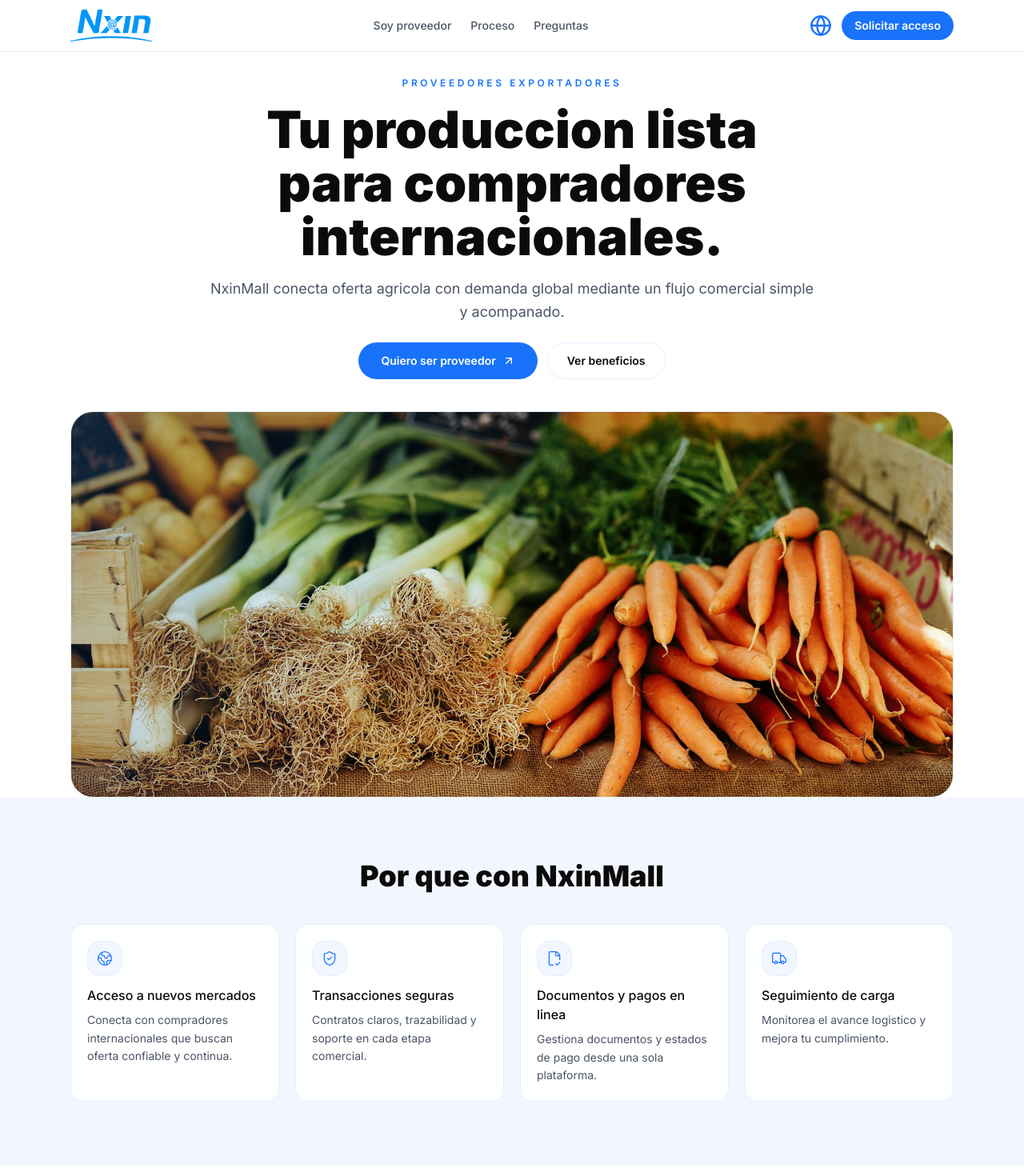
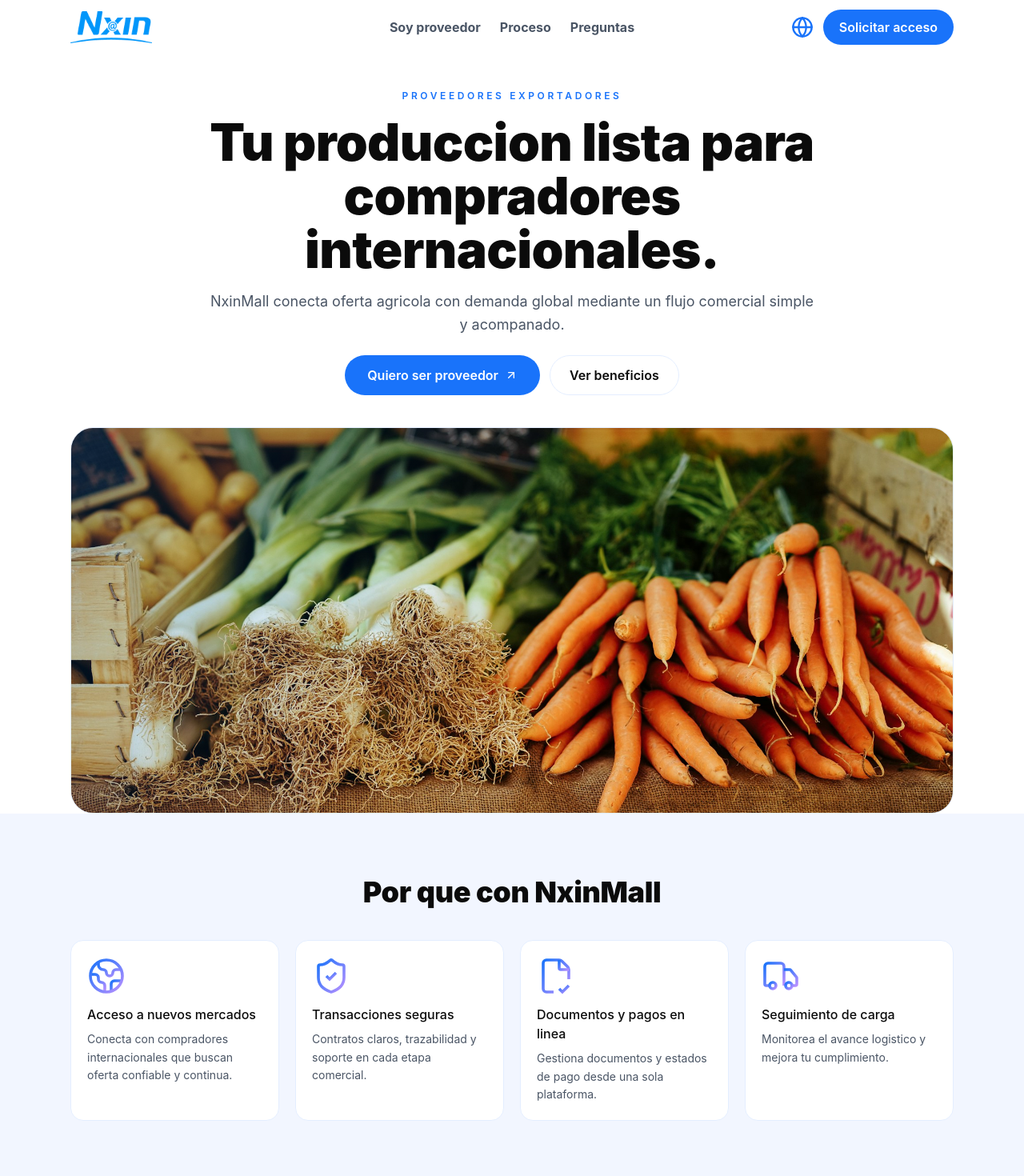
Before and after one commit to patrickpoc/nxinmall, a Next.js app: page / in a window 1280 px wide. Shown: the top 1470 px of the page at 80% size. Built offline with nearby package versions, Linux system fonts and the light colour scheme.

Commit message:
Refine header layout, icons, and animations

```diff
--- a/src/app/globals.css
+++ b/src/app/globals.css
@@ -9,8 +9,8 @@
   --color-ink: #0b0b0b;
   --color-success: #5fbf7a;
 
-  --font-sans: var(--font-inter), 'Segoe UI', sans-serif;
-  --font-display: var(--font-inter), 'Segoe UI', sans-serif;
+  --font-sans: 'Inter', 'Segoe UI', sans-serif;
+  --font-display: 'Inter', 'Segoe UI', sans-serif;
 }
 
 :root {
@@ -32,8 +32,16 @@
   font-family: var(--font-display);
 }
 
+.landing h1,
+.landing h2 {
+  font-weight: 900;
+  font-family: 'Inter', 'Segoe UI', sans-serif;
+  letter-spacing: -0.01em;
+}
+
+
 @keyframes fadeUp {
-  from { opacity: 0; transform: translateY(16px); }
+  from { opacity: 0; transform: translateY(12px); }
   to { opacity: 1; transform: translateY(0); }
 }
 
@@ -43,7 +51,7 @@
 }
 
 .animate-fade-up {
-  animation: fadeUp 0.7s ease both;
+  animation: fadeUp 0.9s ease both;
 }
 
 .animate-fade-in {
@@ -60,12 +68,30 @@
 }
 
 .animate-soft-zoom {
-  animation: softZoom 1.1s ease both;
+  animation: softZoom 1.4s ease both;
 }
 
 @keyframes softZoom {
-  from { transform: scale(1.02); opacity: 0; }
+  from { transform: scale(1.01); opacity: 0; }
   to { transform: scale(1); opacity: 1; }
+}
+
+.reveal {
+  opacity: 0;
+  transform: translateY(12px);
+}
+
+.reveal-zoom {
+  opacity: 0;
+  transform: scale(1.01);
+}
+
+.reveal.is-visible {
+  animation: fadeUp 0.7s ease both;
+}
+
+.reveal-zoom.is-visible {
+  animation: softZoom 1.1s ease both;
 }
 
 @media (prefers-reduced-motion: reduce) {
@@ -75,4 +101,10 @@
   .animate-soft-zoom {
     animation: none;
   }
+
+  .reveal,
+  .reveal-zoom {
+    opacity: 1;
+    transform: none;
+  }
 }
--- a/src/app/layout.tsx
+++ b/src/app/layout.tsx
@@ -1,8 +1,5 @@
 import type { Metadata } from 'next';
-import { Inter } from 'next/font/google';
 import './globals.css';
-
-const inter = Inter({ subsets: ['latin'], variable: '--font-inter' });
 
 export const metadata: Metadata = {
   title: 'NxinMall | Exportadores',
@@ -11,7 +8,7 @@
 
 export default function RootLayout({ children }: { children: React.ReactNode }) {
   return (
-    <html lang="es" className={inter.variable}>
+    <html lang="es">
       <body>{children}</body>
     </html>
   );
--- a/src/app/page.tsx
+++ b/src/app/page.tsx
@@ -3,7 +3,7 @@
 import { useEffect, useState } from 'react';
 import Link from 'next/link';
 import { useSearchParams } from 'next/navigation';
-import { ArrowUpRight, FileCheck2, Globe, Globe2, ShieldCheck, Truck } from 'lucide-react';
+import { ArrowUpRight, Globe } from 'lucide-react';
 
 type Lang = 'es' | 'en' | 'pt';
 
@@ -252,7 +252,85 @@
   },
 };
 
-const BENEFIT_ICONS = [Globe2, ShieldCheck, FileCheck2, Truck];
+type IconNode = [keyof JSX.IntrinsicElements, Record<string, string>][];
+
+const ICON_NODES: IconNode[] = [
+  [
+    ['path', { d: 'M21.54 15H17a2 2 0 0 0-2 2v4.54', key: '1djwo0' }],
+    [
+      'path',
+      {
+        d: 'M7 3.34V5a3 3 0 0 0 3 3a2 2 0 0 1 2 2c0 1.1.9 2 2 2a2 2 0 0 0 2-2c0-1.1.9-2 2-2h3.17',
+        key: '1tzkfa',
+      },
+    ],
+    [
+      'path',
+      {
+        d: 'M11 21.95V18a2 2 0 0 0-2-2a2 2 0 0 1-2-2v-1a2 2 0 0 0-2-2H2.05',
+        key: '14pb5j',
+      },
+    ],
+    ['circle', { cx: '12', cy: '12', r: '10', key: '1mglay' }],
+  ],
+  [
+    [
+      'path',
+      {
+        d: 'M20 13c0 5-3.5 7.5-7.66 8.95a1 1 0 0 1-.67-.01C7.5 20.5 4 18 4 13V6a1 1 0 0 1 1-1c2 0 4.5-1.2 6.24-2.72a1.17 1.17 0 0 1 1.52 0C14.51 3.81 17 5 19 5a1 1 0 0 1 1 1z',
+        key: 'oel41y',
+      },
+    ],
+    ['path', { d: 'm9 12 2 2 4-4', key: 'dzmm74' }],
+  ],
+  [
+    [
+      'path',
+      {
+        d: 'M10.5 22H6a2 2 0 0 1-2-2V4a2 2 0 0 1 2-2h8a2.4 2.4 0 0 1 1.706.706l3.588 3.588A2.4 2.4 0 0 1 20 8v6',
+        key: 'g5mvt7',
+      },
+    ],
+    ['path', { d: 'M14 2v5a1 1 0 0 0 1 1h5', key: 'wfsgrz' }],
+    ['path', { d: 'm14 20 2 2 4-4', key: '15kota' }],
+  ],
+  [
+    [
+      'path',
+      {
+        d: 'M14 18V6a2 2 0 0 0-2-2H4a2 2 0 0 0-2 2v11a1 1 0 0 0 1 1h2',
+        key: 'wrbu53',
+      },
+    ],
+    ['path', { d: 'M15 18H9', key: '1lyqi6' }],
+    [
+      'path',
+      {
+        d: 'M19 18h2a1 1 0 0 0 1-1v-3.65a1 1 0 0 0-.22-.624l-3.48-4.35A1 1 0 0 0 17.52 8H14',
+        key: 'lysw3i',
+      },
+    ],
+    ['circle', { cx: '17', cy: '18', r: '2', key: '332jqn' }],
+    ['circle', { cx: '7', cy: '18', r: '2', key: '19iecd' }],
+  ],
+];
+
+function GradientIcon({ node, id }: { node: IconNode; id: string }) {
+  return (
+    <svg viewBox="0 0 24 24" className="w-12 h-12" fill="none" stroke={`url(#${id})`} strokeWidth="1.8">
+      <defs>
+        <linearGradient id={id} x1="0" y1="0" x2="1" y2="1">
+          <stop offset="0%" stopColor="#1973FA" />
+          <stop offset="100%" stopColor="#B990FF" />
+        </linearGradient>
+      </defs>
+      {node.map(([tag, attrs], index) => {
+        const Tag = tag;
+        return <Tag key={`${id}-${index}`} {...attrs} />;
+      })}
+    </svg>
+  );
+}
 
 const LANG_OPTIONS: { code: Lang; label: string }[] = [
   { code: 'es', label: 'Español' },
@@ -283,6 +361,7 @@
   const initialLang: Lang = ['es', 'en', 'pt'].includes(langParam) ? langParam : 'es';
   const [lang, setLang] = useState<Lang>(initialLang);
   const [langOpen, setLangOpen] = useState(false);
+  const [scrolled, setScrolled] = useState(false);
   const content = COPY[lang];
 
   useEffect(() => {
@@ -297,6 +376,48 @@
       setLang(stored);
     }
   }, [langParam]);
+
+  useEffect(() => {
+    const onScroll = () => setScrolled(window.scrollY > 12);
+    onScroll();
+    window.addEventListener('scroll', onScroll, { passive: true });
+    return () => window.removeEventListener('scroll', onScroll);
+  }, []);
+
+  useEffect(() => {
+    const elements = Array.from(document.querySelectorAll<HTMLElement>('[data-animate]'));
+    let ticking = false;
+
+    const update = () => {
+      const trigger = window.innerHeight * 0.85;
+      elements.forEach((el) => {
+        const rect = el.getBoundingClientRect();
+        const inView = rect.top < trigger && rect.bottom > 0;
+        if (inView) {
+          el.classList.add('is-visible');
+        } else {
+          el.classList.remove('is-visible');
+        }
+      });
+      ticking = false;
+    };
+
+    const onScroll = () => {
+      if (!ticking) {
+        window.requestAnimationFrame(update);
+        ticking = true;
+      }
+    };
+
+    update();
+    window.addEventListener('scroll', onScroll, { passive: true });
+    window.addEventListener('resize', onScroll);
+
+    return () => {
+      window.removeEventListener('scroll', onScroll);
+      window.removeEventListener('resize', onScroll);
+    };
+  }, []);
 
   const handleSubmit = (event: React.FormEvent<HTMLFormElement>) => {
     event.preventDefault();
@@ -321,11 +442,13 @@
   };
 
   return (
-    <div className="min-h-screen text-ink bg-white">
-      <header className="fixed top-0 left-0 right-0 bg-white/90 backdrop-blur border-b border-brand-100 z-50">
-        <div className="max-w-6xl mx-auto px-6 py-3 flex items-center justify-between">
-          <img src="/visuals/logo.png" alt="NxinMall" className="h-10 w-auto" />
-          <nav className="hidden md:flex items-center gap-6 text-sm font-medium text-gray-600">
+    <div className="min-h-screen text-ink bg-white landing">
+      <header className="fixed top-0 left-0 right-0 bg-white/90 backdrop-blur z-50">
+        <div className="max-w-6xl mx-auto px-6 py-3 flex items-center">
+          <div className="flex-1">
+            <img src="/visuals/logo.png" alt="NxinMall" className="h-10 w-auto" />
+          </div>
+          <nav className="hidden md:flex items-center gap-6 text-[16px] font-bold text-gray-600 justify-center">
             <Link href="#beneficios" className="hover:text-brand-900 transition-colors">
               {content.nav.suppliers}
             </Link>
@@ -336,7 +459,7 @@
               {content.nav.faq}
             </Link>
           </nav>
-          <div className="flex items-center gap-3">
+          <div className="flex-1 flex items-center justify-end gap-3">
             <div className="relative">
               <button
                 type="button"
@@ -368,18 +491,19 @@
             </div>
             <Link
               href="#solicitud"
-              className="px-4 py-2 rounded-full bg-brand-900 text-white text-sm font-semibold hover:bg-brand-900/90 transition-colors"
+              className="px-5 py-2.5 rounded-full bg-brand-900 text-white text-[16px] font-semibold hover:bg-brand-900/90 transition-colors"
             >
               {content.nav.cta}
             </Link>
           </div>
         </div>
+        {!scrolled && <div className="h-px w-full bg-transparent" />}
       </header>
 
       <main>
-        <section className="pt-24" id="inicio">
+        <section className="pt-28" id="inicio">
           <div className="max-w-6xl mx-auto px-6">
-            <div className="text-center max-w-3xl mx-auto animate-fade-up">
+            <div className="text-center max-w-3xl mx-auto reveal" data-animate="fade-up">
               <p className="text-xs uppercase tracking-[0.3em] text-brand-700 font-semibold mb-4">
                 {content.hero.badge}
               </p>
@@ -390,13 +514,13 @@
               <div className="flex flex-wrap justify-center gap-3">
                 <Link
                   href="#solicitud"
-                  className="inline-flex items-center gap-2 px-7 py-3 rounded-full bg-brand-900 text-white font-semibold text-sm hover:bg-brand-900/90 transition-colors"
+                  className="inline-flex items-center gap-2 px-7 py-3 rounded-full bg-brand-900 text-white font-semibold text-[16px] hover:bg-brand-900/90 transition-colors"
                 >
                   {content.hero.primary} <ArrowUpRight className="w-4 h-4" />
                 </Link>
                 <Link
                   href="#beneficios"
-                  className="inline-flex items-center gap-2 px-6 py-3 rounded-full border border-brand-100 text-ink font-semibold text-sm hover:bg-white/70 transition-colors"
+                  className="inline-flex items-center gap-2 px-6 py-3 rounded-full border border-brand-100 text-ink font-semibold text-[16px] hover:bg-white/70 transition-colors"
                 >
                   {content.hero.secondary}
                 </Link>
@@ -405,7 +529,10 @@
           </div>
           <div className="mt-10">
             <div className="mx-auto max-w-6xl px-6">
-              <div className="relative overflow-hidden rounded-[28px] border border-brand-100 bg-white aspect-[16/7] animate-soft-zoom">
+              <div
+                className="relative overflow-hidden rounded-[28px] border border-brand-100 bg-white aspect-[16/7] reveal-zoom"
+                data-animate="soft-zoom"
+              >
                 <img
                   src="/visuals/hero.jpg"
                   alt="Cadena de suministro agricola"
@@ -419,22 +546,23 @@
 
         <section className="py-20 bg-brand-50" id="beneficios">
           <div className="max-w-6xl mx-auto px-6">
-            <div className="text-center max-w-2xl mx-auto mb-10 animate-fade-up">
+            <div className="text-center max-w-2xl mx-auto mb-10 reveal" data-animate="fade-up">
               <h2 className="text-[2.25rem] font-black text-ink font-display leading-[1.05]">
                 {content.benefitsTitle}
               </h2>
             </div>
             <div className="grid grid-cols-1 sm:grid-cols-2 lg:grid-cols-4 gap-5">
               {content.benefits.map((benefit, index) => {
-                const Icon = BENEFIT_ICONS[index];
+                const iconNode = ICON_NODES[index];
                 return (
                   <div
                     key={benefit.title}
-                    className="p-5 rounded-2xl bg-white border border-brand-100 animate-fade-up"
+                    className="p-5 rounded-2xl bg-white border border-brand-100 reveal"
+                    data-animate="fade-up"
                     style={{ animationDelay: `${index * 80}ms` }}
                   >
-                    <div className="w-11 h-11 rounded-2xl bg-brand-50 border border-brand-100 flex items-center justify-center text-brand-700 mb-3">
-                      <Icon className="w-5 h-5" strokeWidth={1.5} />
+                    <div className="mb-3">
+                      <GradientIcon node={iconNode} id={`benefit-grad-${index}`} />
                     </div>
                     <h3 className="font-medium text-base text-ink mb-2">{benefit.title}</h3>
                     <p className="text-sm text-gray-600 leading-relaxed">{benefit.desc}</p>
@@ -447,15 +575,18 @@
 
         <section className="py-20">
           <div className="max-w-6xl mx-auto px-6 grid grid-cols-1 lg:grid-cols-[1.05fr_0.95fr] gap-10 items-center">
-            <div className="animate-fade-up">
+            <div className="reveal" data-animate="fade-up">
               <p className="text-sm font-semibold text-brand-700 mb-3">{content.logistics.kicker}</p>
               <h2 className="text-[2.25rem] font-black text-ink font-display leading-[1.05] mb-3">
                 {content.logistics.title}
               </h2>
               <p className="text-gray-600 leading-relaxed">{content.logistics.body}</p>
             </div>
-            <div className="animate-fade-up">
-              <div className="rounded-[26px] border border-brand-100 overflow-hidden bg-white shadow-[0_24px_60px_-40px_rgba(10,99,214,0.35)] animate-soft-zoom">
+            <div className="reveal" data-animate="fade-up">
+              <div
+                className="rounded-[26px] border border-brand-100 overflow-hidden bg-white shadow-[0_24px_60px_-40px_rgba(10,99,214,0.35)] reveal-zoom"
+                data-animate="soft-zoom"
+              >
                 <img src="/visuals/logistics.jpg" alt="Logistica y exportacion" className="w-full h-full object-cover" />
               </div>
             </div>
@@ -464,7 +595,7 @@
 
         <section className="py-20 bg-white" id="proceso">
           <div className="max-w-6xl mx-auto px-6">
-            <div className="text-center max-w-2xl mx-auto mb-10 animate-fade-up">
+            <div className="text-center max-w-2xl mx-auto mb-10 reveal" data-animate="fade-up">
               <h2 className="text-[2.25rem] font-black text-ink font-display leading-[1.05]">
                 {content.process.title}
               </h2>
@@ -474,7 +605,8 @@
               {content.process.steps.map((step, index) => (
                 <div
                   key={step.title}
-                  className="bg-white rounded-2xl border border-brand-100 p-4 animate-fade-up"
+                  className="bg-white rounded-2xl border border-brand-100 p-4 reveal"
+                  data-animate="fade-up"
                   style={{ animationDelay: `${index * 90}ms` }}
                 >
                   <div className="flex items-center gap-3">
@@ -494,12 +626,15 @@
 
         <section className="py-20">
           <div className="max-w-6xl mx-auto px-6 grid grid-cols-1 lg:grid-cols-[0.95fr_1.05fr] gap-10 items-center">
-            <div className="order-2 lg:order-1 animate-fade-up">
-              <div className="rounded-[26px] border border-brand-100 overflow-hidden bg-white shadow-[0_24px_60px_-40px_rgba(10,99,214,0.35)] animate-soft-zoom">
+            <div className="order-2 lg:order-1 reveal" data-animate="fade-up">
+              <div
+                className="rounded-[26px] border border-brand-100 overflow-hidden bg-white shadow-[0_24px_60px_-40px_rgba(10,99,214,0.35)] reveal-zoom"
+                data-animate="soft-zoom"
+              >
                 <img src="/visuals/buyers.jpg" alt="Compradores globales" className="w-full h-full object-cover" />
               </div>
             </div>
-            <div className="order-1 lg:order-2 animate-fade-up">
+            <div className="order-1 lg:order-2 reveal" data-animate="fade-up">
               <p className="text-sm font-semibold text-brand-700 mb-3">{content.buyers.kicker}</p>
               <h2 className="text-[2.25rem] font-black text-ink font-display leading-[1.05] mb-3">
                 {content.buyers.title}
@@ -511,7 +646,7 @@
 
         <section className="py-20" id="solicitud">
           <div className="max-w-6xl mx-auto px-6">
-            <div className="max-w-2xl mx-auto text-center animate-fade-up">
+            <div className="max-w-2xl mx-auto text-center reveal" data-animate="fade-up">
               <p className="text-sm font-semibold text-brand-700 mb-3">{content.form.kicker}</p>
               <h2 className="text-[2.25rem] font-black text-ink font-display leading-[1.05] mb-3">
                 {content.form.title}
@@ -600,7 +735,7 @@
 
         <section className="py-20 bg-brand-50" id="faq">
           <div className="max-w-3xl mx-auto px-6">
-            <div className="text-center mb-8 animate-fade-up">
+            <div className="text-center mb-8 reveal" data-animate="fade-up">
               <h2 className="text-[2.25rem] font-black text-ink font-display leading-[1.05] mb-2">
                 {content.faq.title}
               </h2>
```
